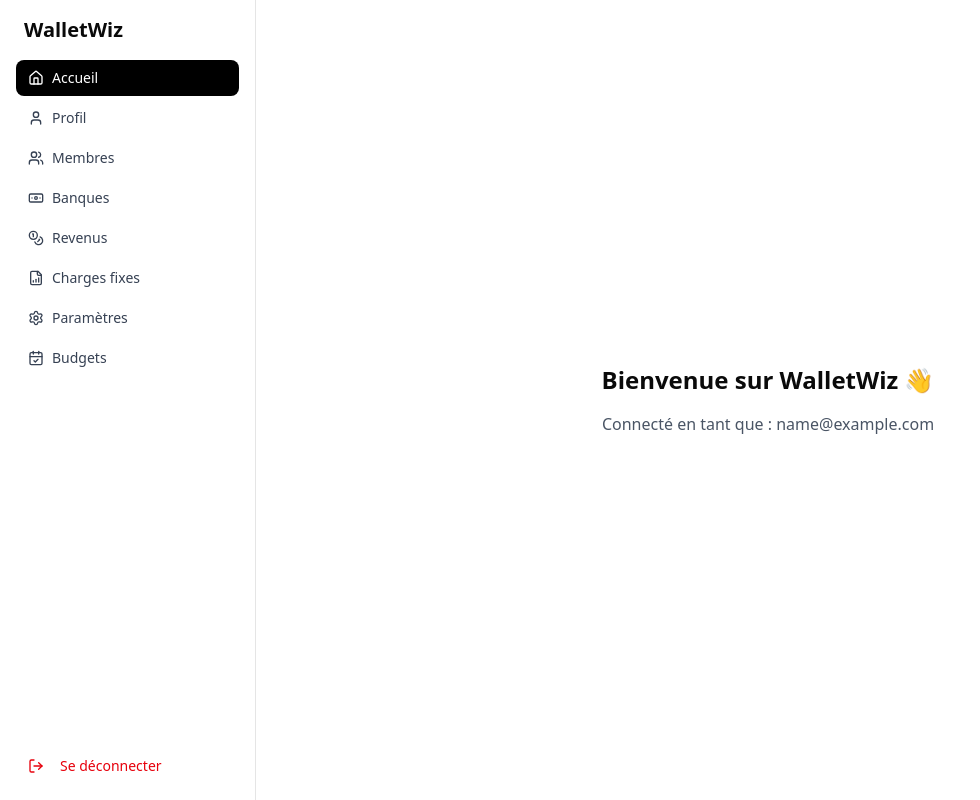
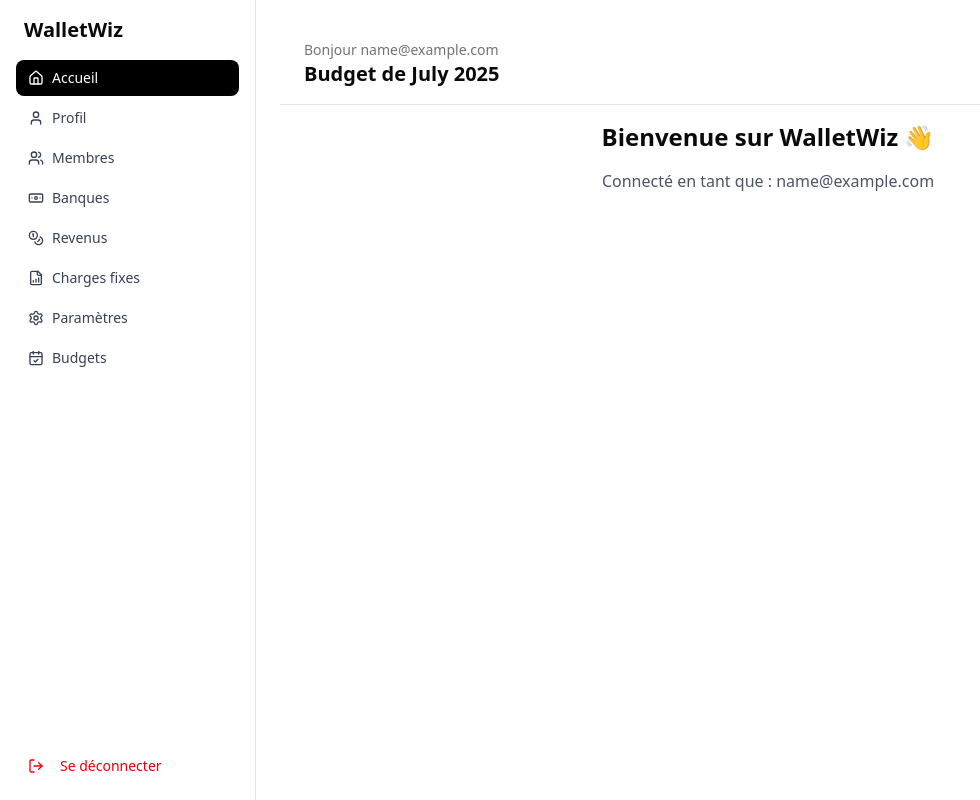
Before and after one commit to AlexandraJUREDIEU/walletwiz-front, a React (Vite) app: page /login in a window 1280 px wide. Both pictures are taken after typing "name@example.com" into the empty fields and a click on the button "Se connecter". Shown: the whole page, without its empty margins (0-980 px from the left). Built offline with nearby package versions, Linux system fonts and the light colour scheme.

Commit message:
feat(layout): add dashboard header with user greeting and current month

```diff
--- a/package.json
+++ b/package.json
@@ -14,6 +14,7 @@
     "@tailwindcss/vite": "^4.1.11",
     "class-variance-authority": "^0.7.1",
     "clsx": "^2.1.1",
+    "date-fns": "^4.1.0",
     "lucide-react": "^0.525.0",
     "react": "^19.1.0",
     "react-dom": "^19.1.0",
@@ -24,6 +25,7 @@
   },
   "devDependencies": {
     "@eslint/js": "^9.30.1",
+    "@types/date-fns": "^2.5.3",
     "@types/node": "^24.0.10",
     "@types/react": "^19.1.8",
     "@types/react-dom": "^19.1.6",
--- a/src/layouts/AppLayout.tsx
+++ b/src/layouts/AppLayout.tsx
@@ -11,6 +11,7 @@ import {
   LogOut,
 } from "lucide-react";
 import { useAuthStore } from "@/stores/authStore";
+import DashboardHeader from '@/layouts/DashboardHeader'
 import { Button } from "@/components/ui/button";
 
 const links = [
@@ -69,7 +70,10 @@ export default function AppLayout() {
       </aside>
 
       <main className="flex-1 max-h-screen min-h-screen p-6 overflow-y-auto">
-        <Outlet />
+        <DashboardHeader />
+        <div className="mb-6 flex-1 ">
+          <Outlet />
+        </div>
       </main>
     </div>
   );
--- /dev/null
+++ b/src/layouts/DashboardHeader.tsx
@@ -0,0 +1,18 @@
+import { format } from 'date-fns'
+import { useAuthStore } from '@/stores/authStore'
+
+export default function DashboardHeader() {
+  const user = useAuthStore((state) => state.user)
+  const mois = format(new Date(), "MMMM yyyy")
+
+  return (
+    <header className="w-full px-6 py-4 border-b bg-white flex justify-between items-center mb-4">
+      <div>
+        <p className="text-sm text-muted-foreground">
+          Bonjour {user?.email ?? '👤'}
+        </p>
+        <h1 className="text-xl font-bold">Budget de {mois}</h1>
+      </div>
+    </header>
+  )
+}
```
Also changed, not shown: 1 other file (tests, documents, lock files or other folders).
